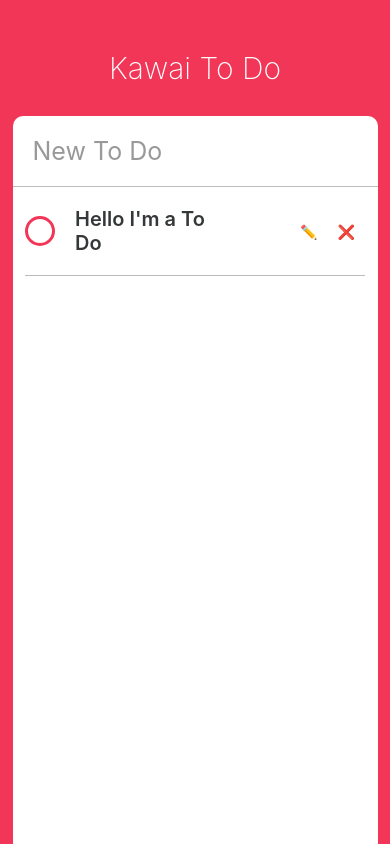
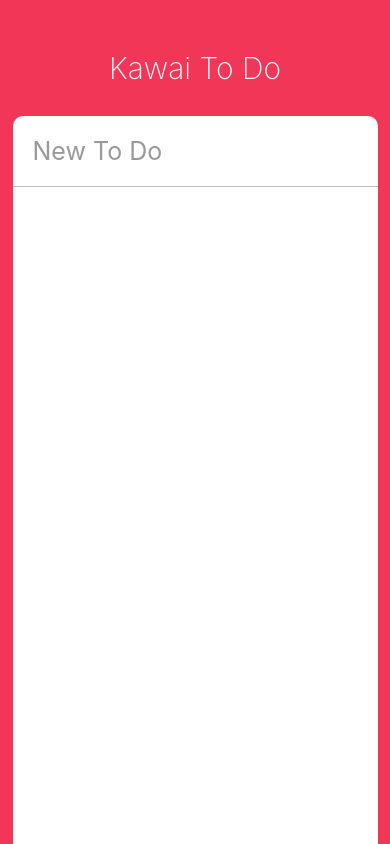
Before and after one commit to pavane90/kawai-todo, a React Native app in the folder kawai-todo/: screen / in a window 390 px wide. Built offline with nearby package versions, Linux system fonts and the light colour scheme.

Commit message:
Saving To Dos part Two

```diff
--- a/kawai-todo/App.js
+++ b/kawai-todo/App.js
@@ -18,13 +18,14 @@ const { height, width } = Dimensions.get("window");
 export default class App extends React.Component {
   state = {
     newTodo: "",
-    loadedToDos: false
+    loadedToDos: false,
+    toDos: {}
   };
   componentDidMount = () => {
     this._loadToDos();
   };
   render() {
-    const { newToDo, loadedToDos } = this.state;
+    const { newToDo, loadedToDos, toDos } = this.state;
     if (!loadedToDos) {
       return <AppLoading />;
     }
@@ -37,20 +38,22 @@ export default class App extends React.Component {
             style={styles.input}
             placeholder={"New To Do"}
             value={newToDo}
-            onChangeText={this._crontolNewToDo}
+            onChangeText={this._controllNewToDo}
             placeholderTextColor={"#999"}
             returnKeyType={"done"}
             autoCorrect={false}
             onSubmitEditing={this._addToDo}
           />
           <ScrollView contentContainerStyle={styles.toDos}>
-            <ToDo text={"Hello I'm a To Do"} />
+            {Object.values(toDos).map(toDo => (
+              <ToDo key={toDo.id} {...toDo} />
+            ))}
           </ScrollView>
         </View>
       </View>
     );
   }
-  _crontolNewToDo = text => {
+  _controllNewToDo = text => {
     this.setState({
       newTodo: text
     });
```
